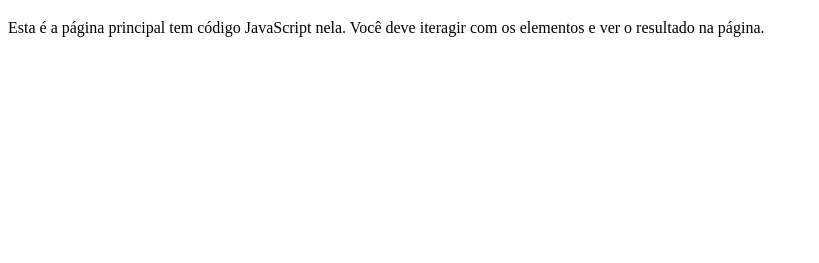
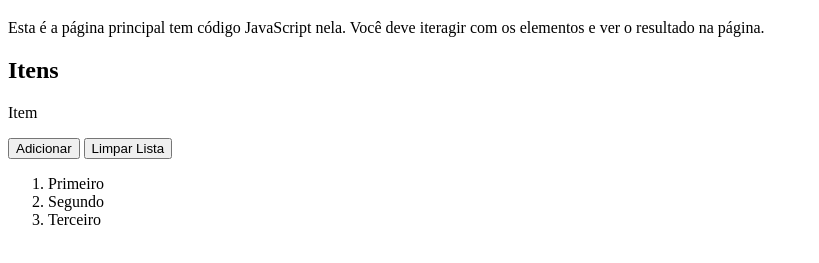
Before and after one commit to ufjf-dcc202/ufjf-dcc202-2023-3-a-atv11-vitoria-isabela, a plain HTML site: page index.html in a window 1280 px wide. Shown: the part 61-324 px from the top of the page, without its empty margins (0-819 px from the left). Drawn offline with Linux system fonts and the light colour scheme.

Commit message:
add section on index html

```diff
--- a/index.html
+++ b/index.html
@@ -12,7 +12,17 @@
         <p>Esta é a página principal tem código JavaScript nela. Você deve iteragir com os elementos e ver o
             resultado na página.
         </p>
-
+        <section>
+            <h2>Itens</h2>
+            <p id="entrada" contenteditable="">Item</p>
+            <button id="adicionar">Adicionar</button>
+            <button id="limpar">Limpar Lista</button>
+            <ol id="itens">
+                <li>Primeiro</li>
+                <li>Segundo</li>
+                <li>Terceiro</li>
+            </ol>
+        </section>
     </main>
 </body>
 </html>
```
